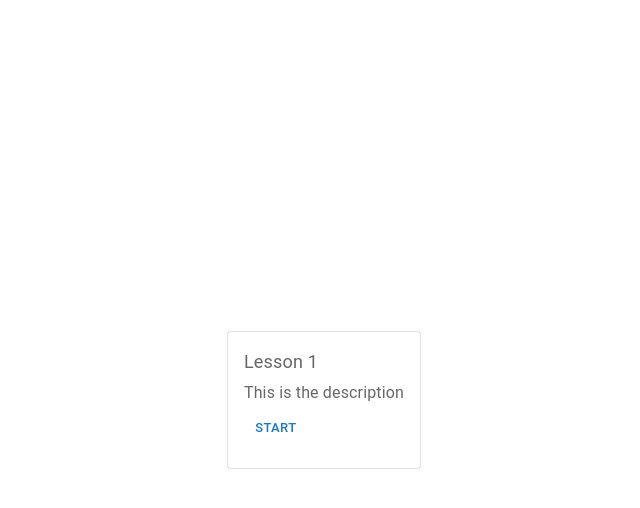
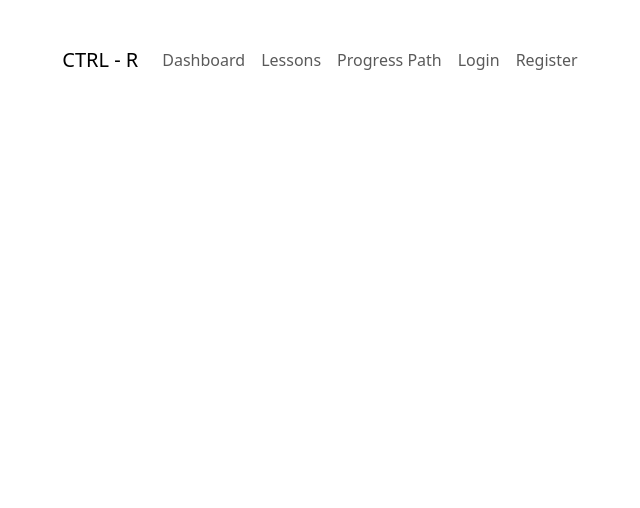
Before and after one commit to cfgcolumbus23/Team-8, a React (Vite) app in the folder frontend/: page / in a window 1280 px wide. Shown: the top 508 px of the page, without its empty margins (316-956 px from the left). Built offline with nearby package versions, Linux system fonts and the light colour scheme.

Commit message:
Recommiting fixed (was broken) App.jsx

```diff
--- a/frontend/src/App.jsx
+++ b/frontend/src/App.jsx
@@ -4,15 +4,36 @@ import viteLogo from '/vite.svg'
 import './App.css'
 import { BrowserRouter, Routes, Route } from "react-router-dom";
 import NavBar from "./components/NavBar/NavBar"
-import 'bootstrap/dist/css/bootstrap.min.css';
-import { LessonsPage } from './components/Lesson/LessonsList';
+import Lessons from "./pages/Lessons/Lessons"
+import 'bootstrap/dist/css/bootstrap.min.css'
+
+const topic1 = {
+  name: "topic1",
+  lessons: ["leson1", "lesson2", "lesson3"]
+};
+
+const topic2 = {
+  name: "topic2",
+  lessons: ["leson1", "lesson2", "lesson3"]
+};
+
+const tempTopics = [topic1, topic2];
 
 function App() {
   const [count, setCount] = useState(0)
 
   return (
     <>
-      <LessonsPage/>
+      <div>
+        <NavBar/>
+        <body>
+        <BrowserRouter>
+        <Routes>
+          <Route path="/Lessons" element={<Lessons topics = {tempTopics}/>}/>
+        </Routes>
+        </BrowserRouter>
+        </body>
+      </div>
     </>
   )
 }
```
